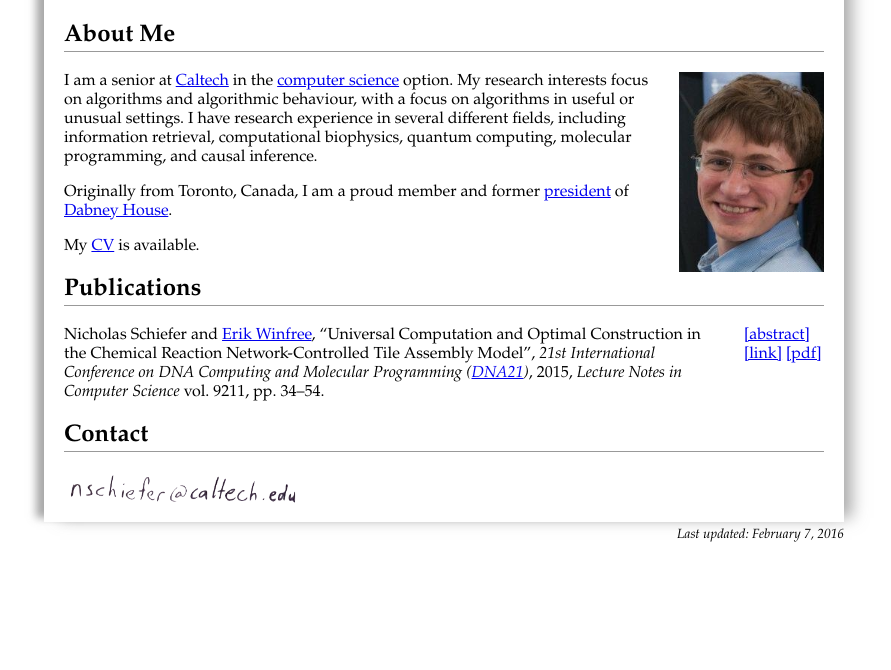
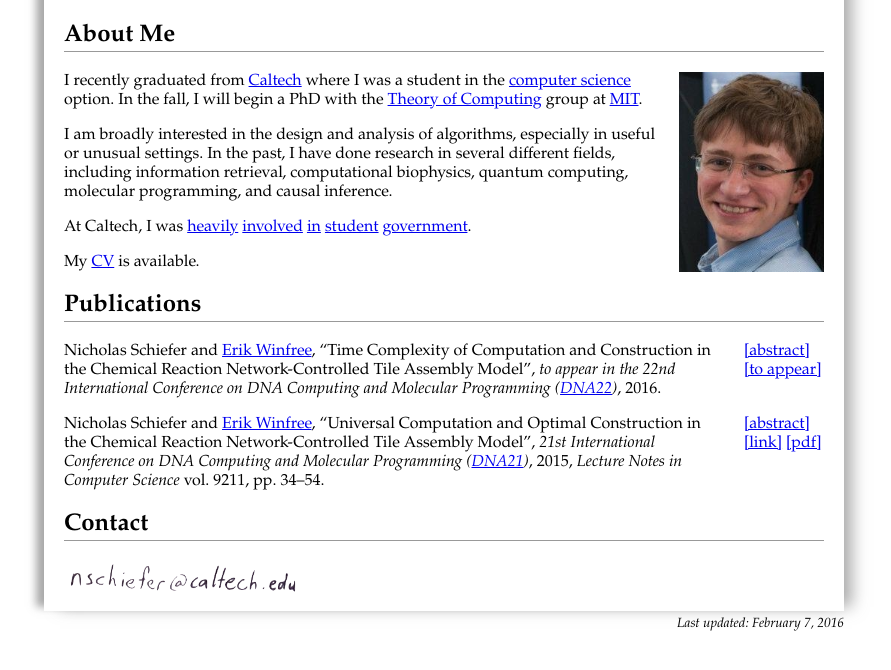
Before and after one commit to nschiefer/nschiefer.github.io, a plain HTML site: page index.html in a window 1280 px wide. Shown: the part 108-778 px from the top of the page, without its empty margins (196-1087 px from the left). Drawn offline with Linux system fonts and the light colour scheme.

Commit message:
Update after Caltech graduation.

```diff
--- a/index.html
+++ b/index.html
@@ -47,12 +47,22 @@
 
                 <img class="photo" src="img/bio_photo.jpg" height=200px />
                 <p>
-                I am a <span class="us">senior</span><span class="ca">fourth-year</span> at <a href="http://caltech.edu">Caltech</a> in the <a href="http://cms.caltech.edu">computer science</a> option.
-                My research interests focus on algorithms and algorithmic <span class="us">behaviour</span><span class="ca">behaviour</span>, with a focus on algorithms in useful or unusual settings.
-                I have research experience in several different fields, including information retrieval, computational biophysics, quantum computing, molecular programming, and causal inference.
+                I recently graduated from <a href="http://caltech.edu">Caltech</a> where I was a student in the <a href="http://cms.caltech.edu">computer science</a> option.
+                In the fall, I will begin a PhD with the <a href="http://toc.csail.mit.edu/">Theory of Computing</a> group at <a href="http://mit.edu">MIT</a>.
                 </p>
 
-                <p>Originally from Toronto, Canada, I am a proud member and former <a href="http://ihc.caltech.edu/">president</a> of <a href="https://dabney.caltech.edu">Dabney House</a>.</p>
+                <p>
+                I am broadly interested in the design and analysis of algorithms, especially in useful or unusual settings.
+                In the past, I have done research in several different fields, including information retrieval, computational biophysics, quantum computing, molecular programming, and causal inference.
+                </p>
+
+                <p>At Caltech, I was
+                <a href="http://ihc.caltech.edu">heavily</a>
+                <a href="https://dabney.caltech.edu">involved</a>
+                <a href="http://arc.caltech.edu">in</a>
+                <a href="http://oof.caltech.edu">student</a>
+                <a href="http://deans.caltech.edu">government</a>.
+                </p>
 
                 <p>My <a href="pdf/cv.pdf" onclick="ga('send', 'pageview', '/pdf/cv.pdf')">CV</a> is available.</p>
             </p>
@@ -61,6 +71,28 @@
             <h2>Publications</h2>
 
             <ul class="pubs-list">
+                <li>
+                    <div class="metadata">
+                        <a href="javascript:toggleAbstract('2016-dna22-crn-tam')">[abstract]</a>
+                        <a href="#">[to appear]</a>
+                        <!--<a href="#" onclick="ga('send', 'pageview', '/papers/2016-dna22-crn-tam.pdf')">[pdf]</a>-->
+                    </div>
+                    <div class="citation">
+                        <span class="my-name">Nicholas Schiefer</span> and
+                        <a href="http://www.dna.caltech.edu/~winfree/">Erik Winfree</a>, “Time Complexity of Computation and Construction in the Chemical Reaction Network-Controlled Tile Assembly Model”,
+                        <em>to appear in the 22nd International Conference on DNA Computing and Molecular Programming
+                            (<a href="http://dna22.edu/">DNA22</a>)</em>,
+                        2016.
+                    </div>
+
+                    <div class="abstract" id="2016-dna22-crn-tam" style="display: none;">
+                        <h4>Abstract</h4>
+                        <p>
+                          In isolation, chemical reaction networks and tile-based self-assembly are well-studied models of chemical computation. Previously, we introduced the chemical reaction network-controlled tile assembly model (CRN-TAM), in which a stochastic chemical reaction network can act as a non-local control and signalling system for a tile-based assembly system, and showed that the CRN-TAM can perform several tasks related to the simulation of Turing machines and construction of algorithmic shapes with lower program complexity than in either of its parent models. Here, we give a kinetic model for the CRN-TAM and investigate the time complexity of Turing-universal computation and construction of shapes. We analyze the time complexity of decision problems in the CRN-TAM, and show that decidable languages can be decided as efficiently by CRN- AM programs as on Turing machines and give a lower bound for the space-time complexity of CRN-TAM computation that rules out efficient parallel stack machines. We provide efficient parallel implementations of non-deterministic computations, showing among other things that the CRN-TAM can decide problems in NTIME(f(n)) ∩ coNTIME(f(n)) in O(f(n)) time with 1−ε probability if given exponential volume. Lastly, we provide basic mechanisms for parallel computations that share information and illustrate the limits of parallel computation in the CRN-TAM.
+                        </p>
+                    </div>
+
+                </li>
                 <li>
                     <div class="metadata">
                         <a href="javascript:toggleAbstract('2015-dna21-crn-tam')">[abstract]</a>
```
Also changed, not shown: 1 other file.
